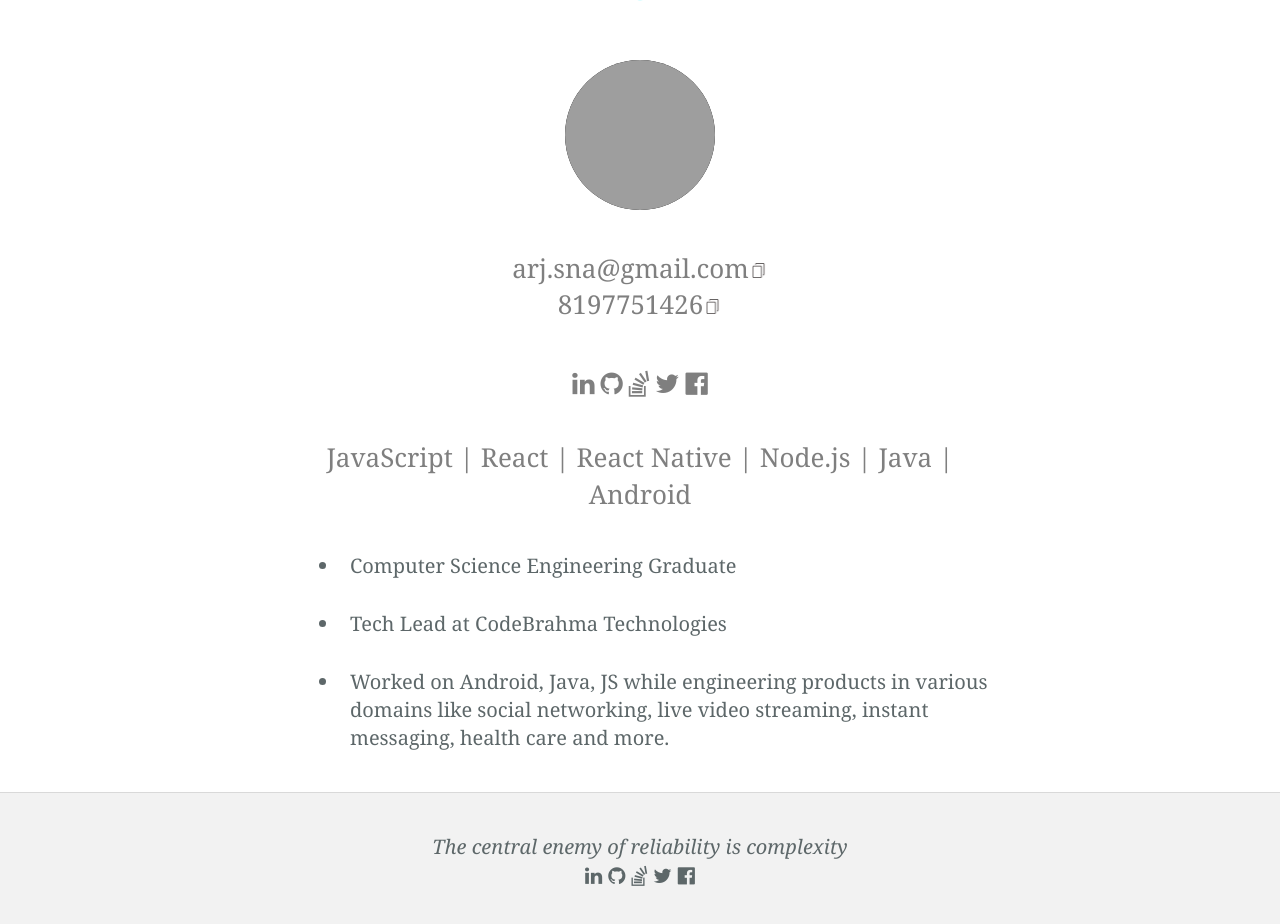
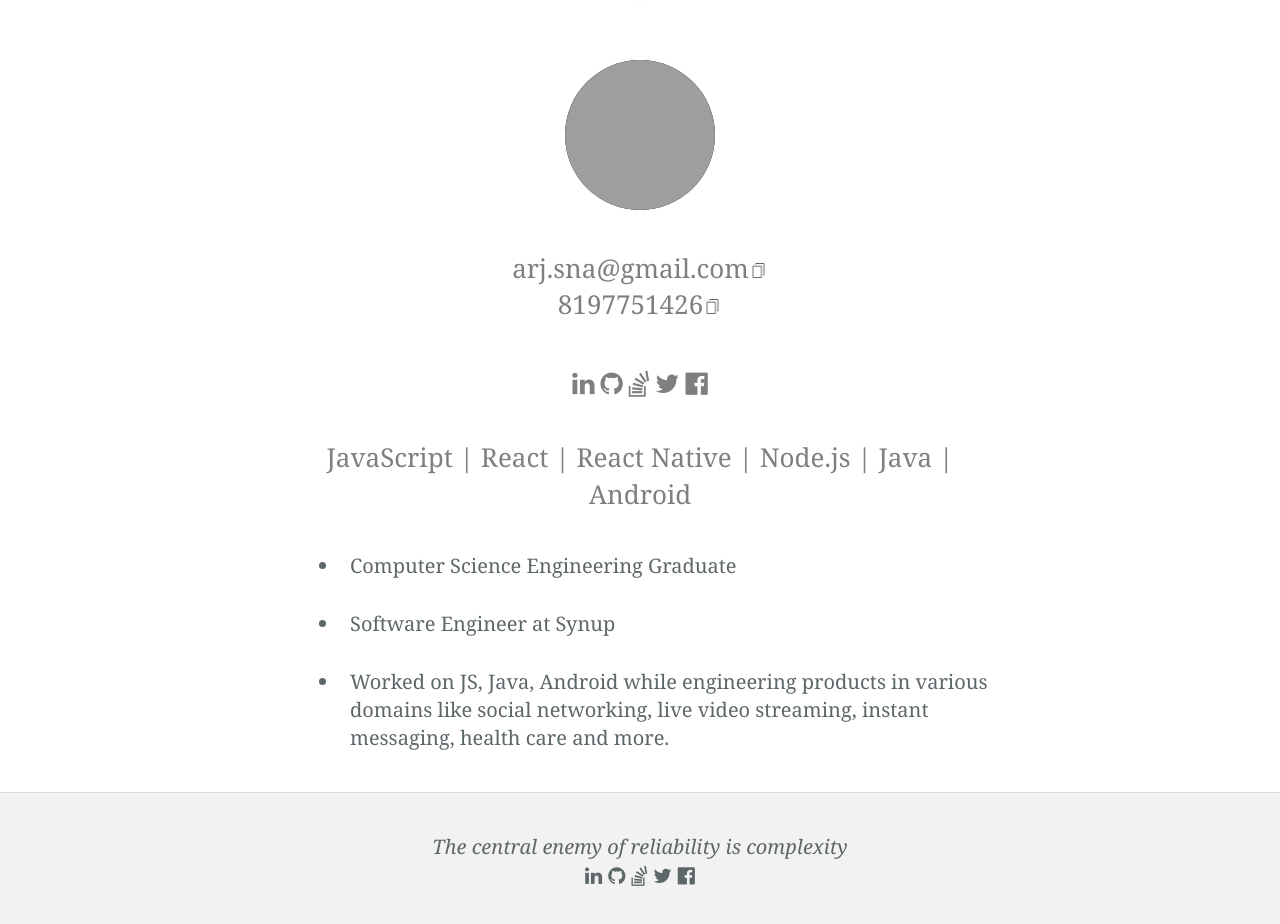
Before and after one commit to Arjun-sna/arjun, a Gatsby site: page /about in a window 1280 px wide. Shown: the part 148-1072 px from the top of the page. Built offline with nearby package versions, Linux system fonts and the light colour scheme; Gatsby itself is replaced by a stand-in of ours; grey boxes are pictures that could not be loaded.

Commit message:
update about

```diff
--- a/src/pages/about.js
+++ b/src/pages/about.js
@@ -40,8 +40,8 @@ class About extends React.Component {
         </p>
         <ul>
           <li>Computer Science Engineering Graduate</li>
-          <li>Tech Lead at CodeBrahma Technologies</li>
-          <li>Worked on Android, Java, JS while engineering products in various domains like social networking, live video streaming, instant messaging, health care and more.</li>
+          <li>Software Engineer at Synup</li>
+          <li>Worked on JS, Java, Android while engineering products in various domains like social networking, live video streaming, instant messaging, health care and more.</li>
         </ul>
       </Layout>
     )
```
